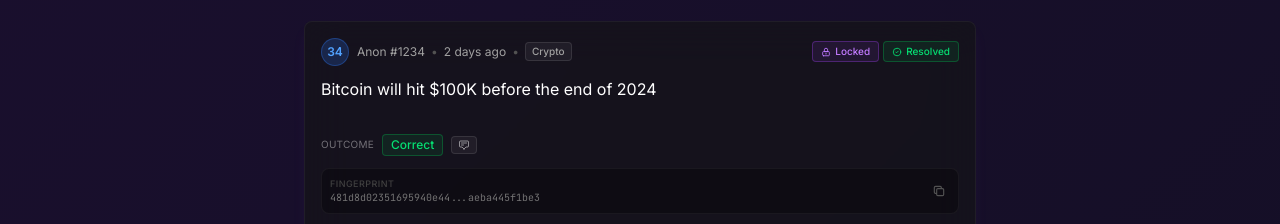
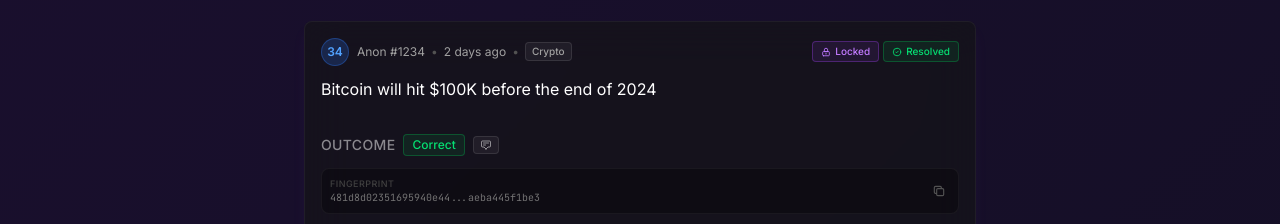
Before and after one commit to Boomchakalala/prooflocker, a Next.js app: page / in a window 1280 px wide. Shown: the part 880-1104 px from the top of the page. Built offline with nearby package versions, Linux system fonts and the light colour scheme; no server answers.

Commit message:
Sandbox autosave

```diff
--- a/src/components/PredictionCard.tsx
+++ b/src/components/PredictionCard.tsx
@@ -174,7 +174,7 @@ export default function PredictionCard({ prediction, currentUserId, onOutcomeUpd
 
       {/* 4. OUTCOME ROW */}
       <div className="flex items-center gap-2 mb-2.5 md:mb-3">
-        <span className="text-[10px] uppercase tracking-wide text-white/40">Outcome</span>
+        <span className="text-xs md:text-sm uppercase tracking-wide text-white/50 font-medium">Outcome</span>
         <OutcomeBadge
           outcome={prediction.outcome || "pending"}
           size="sm"
```
